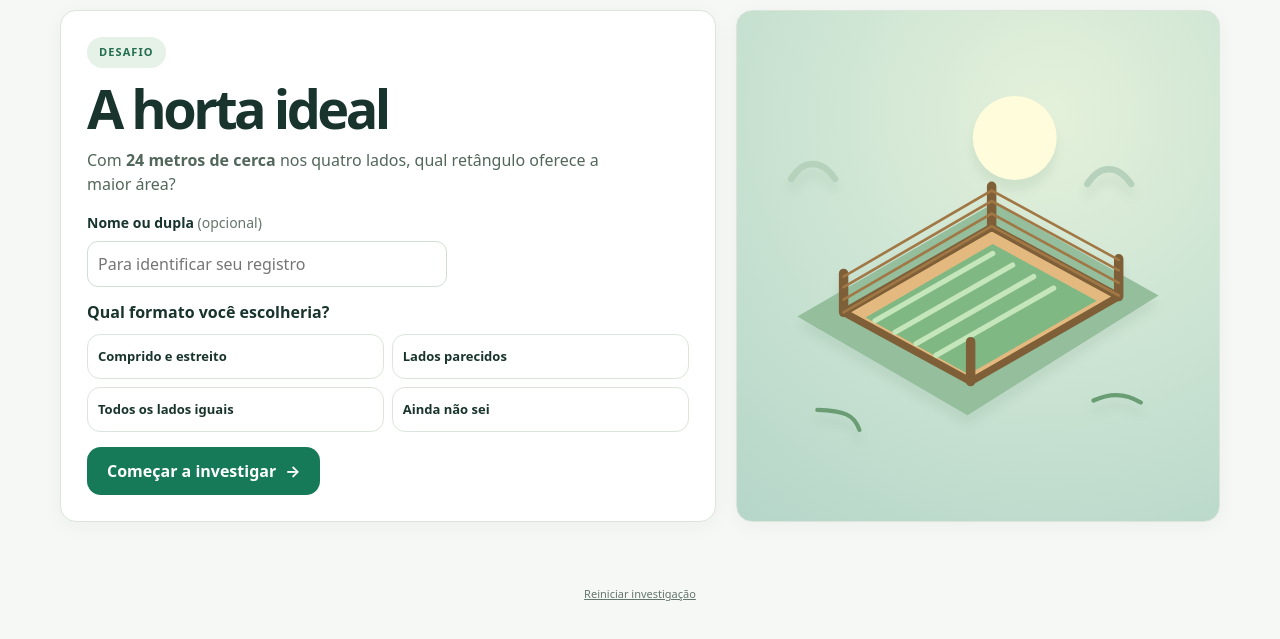
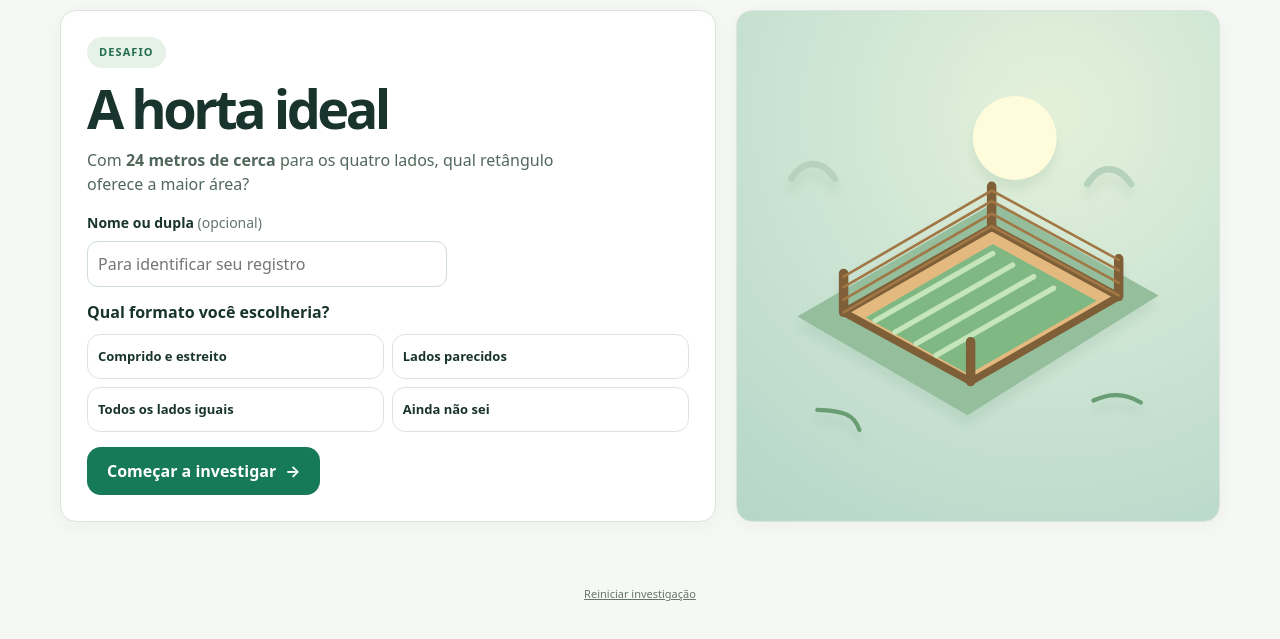
Before and after one commit to GabrielSaleh1/missao-horta, a plain HTML site: page index.html in a window 1280 px wide. Shown: the part 105-744 px from the top of the page. Drawn offline with Linux system fonts and the light colour scheme.

Commit message:
Update index.html

```diff
--- a/index.html
+++ b/index.html
@@ -398,7 +398,7 @@
           <div class="card intro-copy">
             <span class="pill">Desafio</span>
             <h1 id="introTitle">A horta ideal</h1>
-            <p class="lede">Com <strong>24 metros de cerca</strong> nos quatro lados, qual retângulo oferece a maior área?</p>
+            <p class="lede">Com <strong>24 metros de cerca</strong> para os quatro lados, qual retângulo oferece a maior área?</p>
             <div class="name-field"><label for="pairName" class="field-label">Nome ou dupla <span style="font-weight:400;color:var(--muted)">(opcional)</span></label><input id="pairName" placeholder="Para identificar seu registro" maxlength="70" autocomplete="off"></div>
             <div class="prediction">
               <div class="question">Qual formato você escolheria?</div>
```
